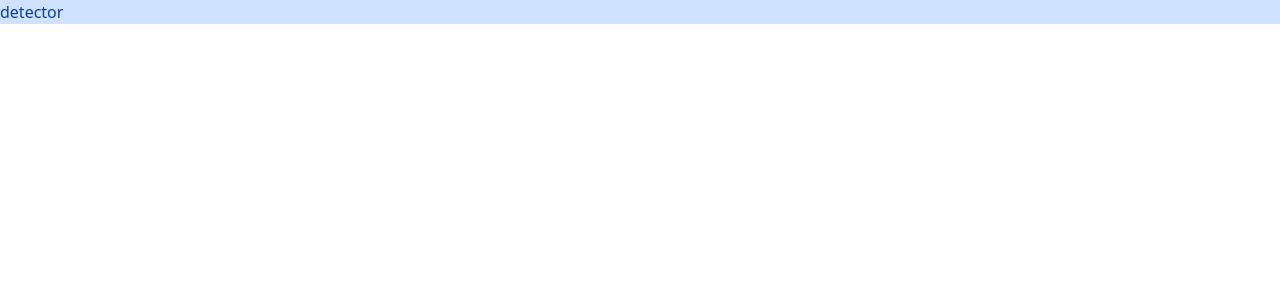
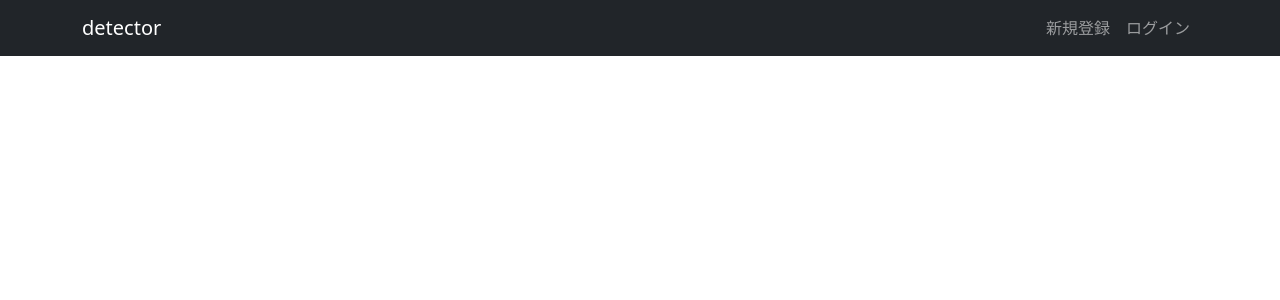
Before and after one commit to hotate1000/introduction_to_flask, a Flask app: page / in a window 1280 px wide. Shown: the top 300 px of the page. Run offline with Flask 3, Linux system fonts and the light colour scheme; parts of the project's set-up code (start-up, migrations or seed data) failed here and were passed over.

Commit message:
共通画面の更新

```diff
--- a/flaskbook/apps/auth/views.py
+++ b/flaskbook/apps/auth/views.py
@@ -36,7 +36,8 @@ def signup():
 
         next_ = request.args.get("next");
         if next_ is None or not next_.startswith("/"):
-            next_ = url_for("crud.users");
+            # next_ = url_for("crud.users");
+            next_ = url_for("detector.index");
         return redirect(next_);
 
     return render_template("auth/signup.html", form=form);
--- a/flaskbook/apps/detector/templates/detector/base.html
+++ b/flaskbook/apps/detector/templates/detector/base.html
@@ -7,7 +7,41 @@
         <link href="{{ url_for('static', filename='css/style.css') }}" />
     </head>
     <body>
-        {% block content %}
-        {% endblock %}
+        <nav class="navbar navbar-expand-lg navbar-dark bg-dark">
+            <div class="container">
+                <a class="navbar-brand" href="{{ url_for('detector.index') }}">
+                    detector
+                </a>
+                <ul class="navbar-nav">
+                    {% if current_user.is_authenticated %}
+                        <li class="nav-item">
+                            <span class="nav-link">
+                                {{ current_user.username }}
+                            </span>
+                        </li>
+                        <li class="nav-item">
+                            <a href="{{ url_for('auth.logout')}}" class="nav-link">
+                                ログアウト
+                            </a>
+                        </li>
+                    {% else %}
+                        <li class="nav-item">
+                            <a class="nav-link" href="{{ url_for('auth.signup') }}">
+                                新規登録
+                            </a>
+                        </li>
+                        <li class="nav-item">
+                            <a class="nav-link" href="{{ url_for('auth.login') }}">
+                                ログイン
+                            </a>
+                        </li>
+                    {% endif %}
+                </ul>
+            </div>
+        </nav>
+        <section class="container">
+            {% block content %}
+            {% endblock %}
+        </section>
     </body>
 </html>
--- a/flaskbook/apps/detector/templates/detector/index.html
+++ b/flaskbook/apps/detector/templates/detector/index.html
@@ -1,5 +1,11 @@
 {% extends "detector/base.html" %}
 
 {% block content %}
-<div class="a;ert alert-primary">detector</div>
+{% for user_image in users_image %}
+<div class="card col-md-7 dt-image-content">
+    <section>
+        <img src="{{ user_image.USerImage.image_url }}" alt="画像" />
+    </section>
+</div>
+{% endfor %}
 {% endblock %}
```
